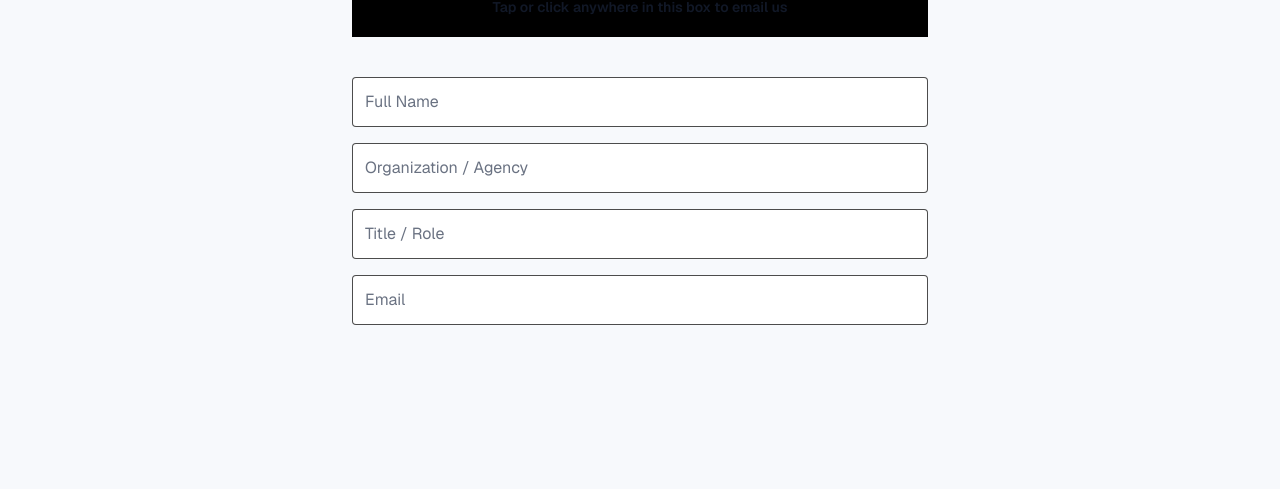
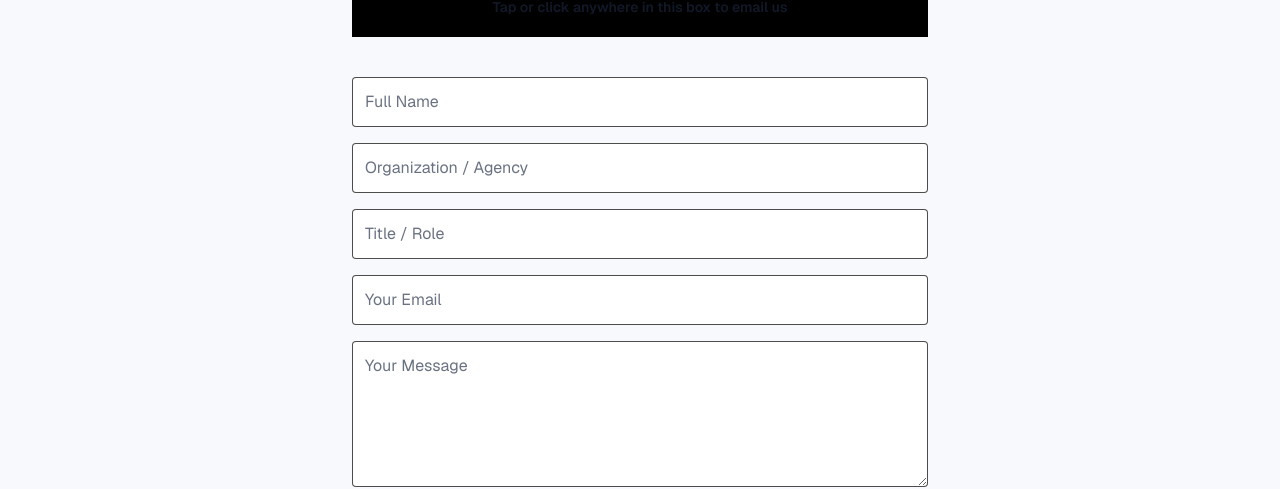
Before and after one commit to mightysuccessrecovery/mightysuccessrecovery-LockedInSystems, a Next.js app: page /contact in a window 1280 px wide. Shown: the part 312-801 px from the top of the page. Built offline with nearby package versions, Linux system fonts and the light colour scheme; no server answers.

Commit message:
Contact: add Formspree partnership request form
Submit the contact form directly to Formspree endpoint xlgaqvro with tailored partnership fields while keeping the direct mailto box available.

Made-with: Cursor

```diff
--- a/app/contact/page.tsx
+++ b/app/contact/page.tsx
@@ -1,8 +1,6 @@
 "use client"
 
 export default function Contact() {
-  const fields = ["Full Name", "Organization / Agency", "Title / Role", "Email"] as const
-
   return (
     <main className="min-h-screen bg-[var(--background)] px-6 py-20">
       <h1 className="text-center text-3xl font-bold text-[#0F2A44]">Contact for Partnership</h1>
@@ -20,22 +18,59 @@ export default function Contact() {
         </span>
       </a>
 
-      {/* OPTIONAL DETAILS (compose your message in email when the link opens) */}
-      <div className="mx-auto mt-10 max-w-xl space-y-4">
-        {fields.map((p) => (
-          <input
-            key={p}
-            type="text"
-            name={p.toLowerCase().replace(/\s+/g, "-")}
-            placeholder={p}
-            className="w-full rounded border border-black/70 bg-white p-3 text-gray-900 placeholder:text-gray-500 outline-none focus:border-[#0F2A44] focus:ring-2 focus:ring-[#0F2A44]/20"
-            autoComplete={
-              p === "Email" ? "email" : p === "Full Name" ? "name" : "organization"
-            }
-          />
-        ))}
+      <form
+        action="https://formspree.io/f/xlgaqvro"
+        method="POST"
+        className="mx-auto mt-10 max-w-xl space-y-4"
+      >
+        <input
+          type="text"
+          name="fullName"
+          placeholder="Full Name"
+          required
+          autoComplete="name"
+          className="w-full rounded border border-black/70 bg-white p-3 text-gray-900 placeholder:text-gray-500 outline-none focus:border-[#0F2A44] focus:ring-2 focus:ring-[#0F2A44]/20"
+        />
 
-      </div>
+        <input
+          type="text"
+          name="organization"
+          placeholder="Organization / Agency"
+          autoComplete="organization"
+          className="w-full rounded border border-black/70 bg-white p-3 text-gray-900 placeholder:text-gray-500 outline-none focus:border-[#0F2A44] focus:ring-2 focus:ring-[#0F2A44]/20"
+        />
+
+        <input
+          type="text"
+          name="title"
+          placeholder="Title / Role"
+          className="w-full rounded border border-black/70 bg-white p-3 text-gray-900 placeholder:text-gray-500 outline-none focus:border-[#0F2A44] focus:ring-2 focus:ring-[#0F2A44]/20"
+        />
+
+        <input
+          type="email"
+          name="email"
+          placeholder="Your Email"
+          required
+          autoComplete="email"
+          className="w-full rounded border border-black/70 bg-white p-3 text-gray-900 placeholder:text-gray-500 outline-none focus:border-[#0F2A44] focus:ring-2 focus:ring-[#0F2A44]/20"
+        />
+
+        <textarea
+          name="message"
+          placeholder="Your Message"
+          required
+          rows={5}
+          className="w-full rounded border border-black/70 bg-white p-3 text-gray-900 placeholder:text-gray-500 outline-none focus:border-[#0F2A44] focus:ring-2 focus:ring-[#0F2A44]/20"
+        />
+
+        <button
+          type="submit"
+          className="w-full rounded bg-[#0F2A44] py-3 font-semibold text-white hover:opacity-95"
+        >
+          Submit Partnership Request
+        </button>
+      </form>
     </main>
   )
 }
```
